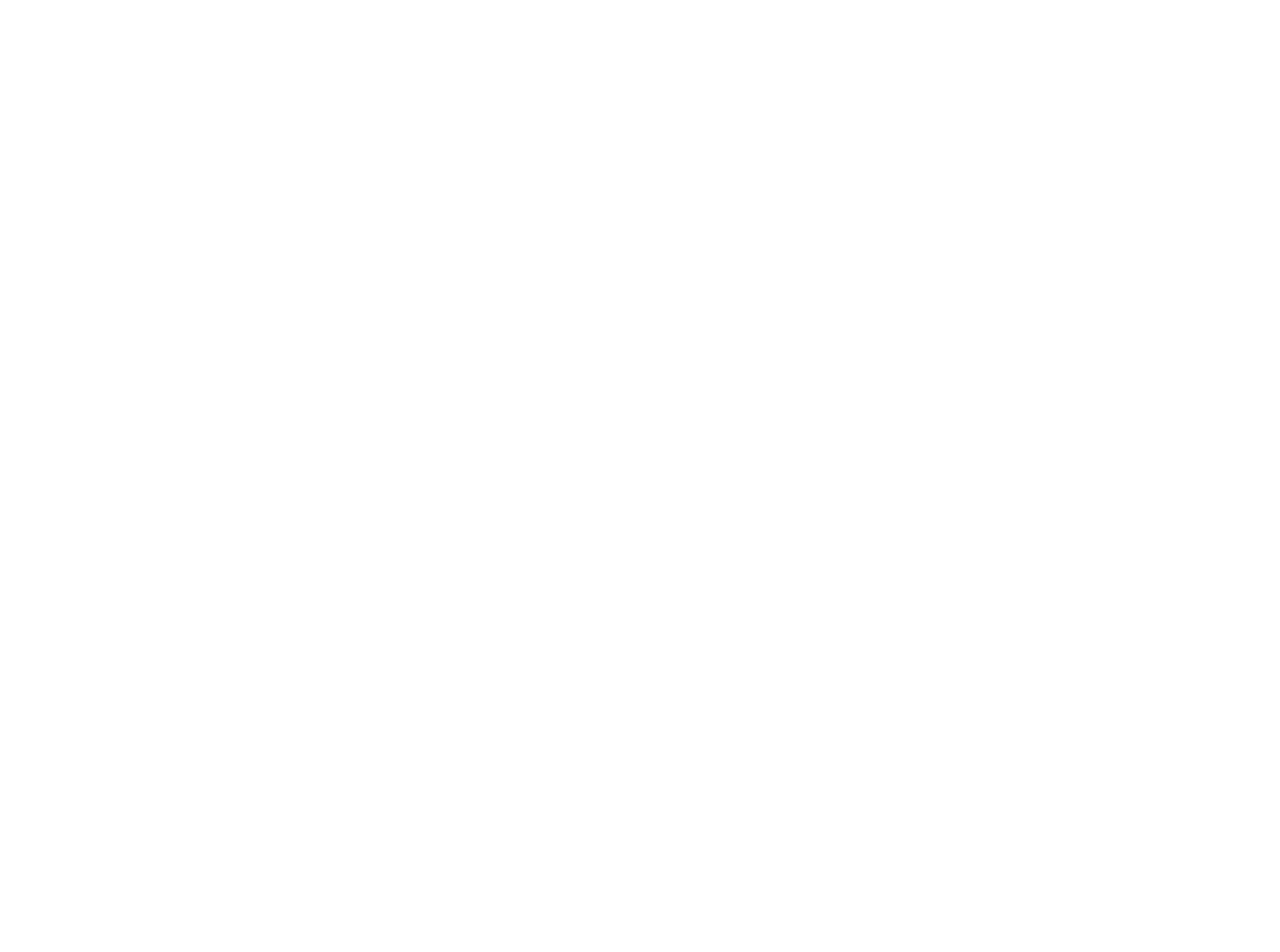
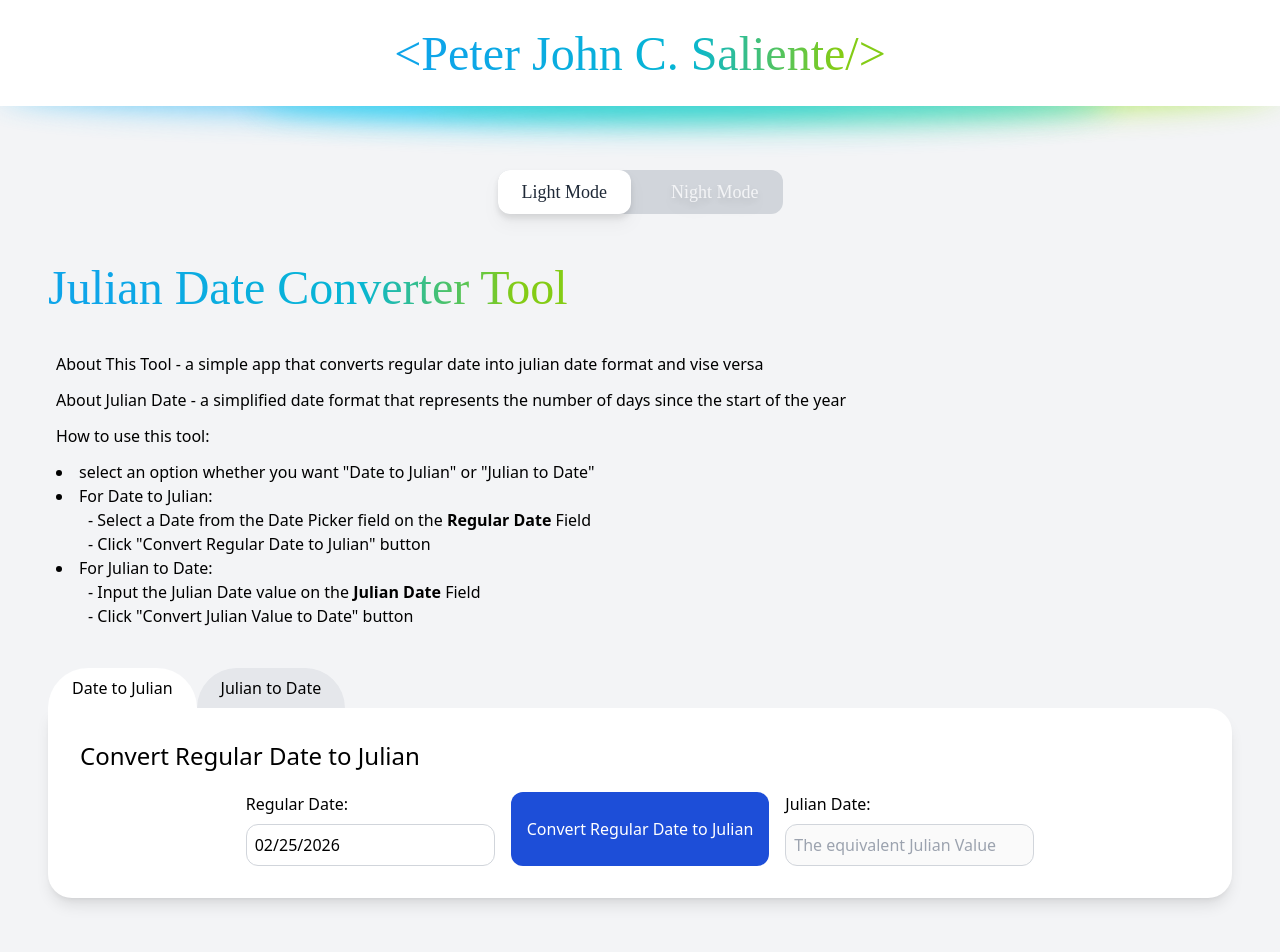
Before and after one commit to psaliente/psaliente.github.io, a React (Vite) app: page /tools/julian-convert in a window 1280 px wide. Before the commit this address had no page. Shown: the top 952 px of the page. Before the commit the page ends 800 px from the top, so only its background shows below. Built offline with nearby package versions, Linux system fonts and the light colour scheme; a web font is replaced by a local one.

Commit message:
NONE #Comment - updated julian date converter tool

```diff
--- a/package.json
+++ b/package.json
@@ -36,6 +36,7 @@
     "autoprefixer": "^10.4.20",
     "postcss": "^8.4.48",
     "react": "19.0.0",
+    "react-datepicker": "^8.3.0",
     "react-dom": "19.0.0",
     "react-router-dom": "^6.8.1",
     "tailwindcss": "^3.4.14",
--- /dev/null
+++ b/src/components/inputs/formDatePicker.component.tsx
@@ -0,0 +1,20 @@
+import DatePicker, { DatePickerProps } from 'react-datepicker';
+import 'react-datepicker/dist/react-datepicker.min.css';
+
+type FormDatePickerPropsType = {
+  label: string;
+} & DatePickerProps;
+
+export default function FormDatePicker(props: FormDatePickerPropsType) {
+  const { label, name } = props;
+  const defaultClassName = 'dark:bg-gray-900 dark:text-gray-50 border border-gray-300 rounded-xl p-2';
+
+  return (
+    <div className="flex flex-col gap-2">
+      <label className="dark:text-white" htmlFor={name}>
+        {label}
+      </label>
+      <DatePicker className={props.className ?? defaultClassName} {...props} />
+    </div>
+  );
+}
--- /dev/null
+++ b/src/components/inputs/formTextInput.component.tsx
@@ -0,0 +1,18 @@
+import TextInput from './textInput.component';
+
+type FormTextInputPropsType = {
+  label: string;
+} & React.InputHTMLAttributes<HTMLInputElement>;
+
+export default function FormTextInput(props: FormTextInputPropsType) {
+  const { label, name } = props;
+
+  return (
+    <div className="flex flex-col gap-2">
+      <label className="dark:text-white" htmlFor={name}>
+        {label}
+      </label>
+      <TextInput {...props} />
+    </div>
+  );
+}
--- a/src/components/inputs/index.ts
+++ b/src/components/inputs/index.ts
@@ -1,4 +1,7 @@
 import TextArea from './textArea.component';
+import TextInput from './textInput.component';
 import FormTextArea from './formTextArea.component';
+import FormDatePicker from './formDatePicker.component';
+import FormTextInput from './formTextInput.component';
 
-export { TextArea, FormTextArea };
+export { TextArea, TextInput, FormTextArea, FormDatePicker, FormTextInput };
--- /dev/null
+++ b/src/components/inputs/textInput.component.tsx
@@ -0,0 +1,5 @@
+export default function TextInput(props: React.InputHTMLAttributes<HTMLInputElement>) {
+  const defaultClassName = 'dark:bg-gray-900 dark:text-gray-50 border border-gray-300 rounded-xl p-2';
+
+  return <input type="text" className={props.className ?? defaultClassName} {...props} />;
+}
--- a/src/components/pages/toolspage/julianconverterpage/julianConverterPage.component.tsx
+++ b/src/components/pages/toolspage/julianconverterpage/julianConverterPage.component.tsx
@@ -1,7 +1,127 @@
+import { Button, NightModeToggle } from '../../../buttons';
+import { Card, Section } from '../../../containers';
+import FooterComponent from '../../../footer.component';
+import HeaderComponent from '../../../header.component';
+import { FormDatePicker, FormTextInput } from '../../../inputs';
+import useJulianConverterPage from './useJulianConverterPage';
+
 export default function JulianConverterPage() {
+  const {
+    convertType,
+    julianDateValue,
+    regularDateValue,
+    setConvertType,
+    setJulianDateValue,
+    setRegularDateValue,
+    computeJulianDateValue,
+    computeRegularDateValue
+  } = useJulianConverterPage();
+
   return (
-    <div>
-      <h1>This will become the page for converting Julian Date to Calendar Date and vice versa</h1>
+    <div className="bg-gray-100 dark:bg-gray-900 dark:text-gray-50 flex flex-col">
+      <HeaderComponent ShowDescription={false} EnableLink={true} />
+      <NightModeToggle />
+      <Section className="flex flex-col gap-4 p-10">
+        <Section.Title>
+          <Section.Title.Gradient>Julian Date Converter Tool</Section.Title.Gradient>
+        </Section.Title>
+        <Section.Content className="flex flex-col gap-3 p-4">
+          <p>About This Tool - a simple app that converts regular date into julian date format and vise versa</p>
+          <p>
+            About Julian Date - a simplified date format that represents the number of days since the start of the year
+          </p>
+          <p>How to use this tool:</p>
+          <ul className="list-inside list-disc">
+            <li>select an option whether you want &quot;Date to Julian&quot; or &quot;Julian to Date&quot;</li>
+            <li>
+              For Date to Julian:
+              <ul className="list-inside pl-8">
+                <li>
+                  - Select a Date from the Date Picker field on the <b>Regular Date</b> Field
+                </li>
+                <li>- Click &quot;Convert Regular Date to Julian&quot; button</li>
+              </ul>
+            </li>
+            <li>
+              For Julian to Date:
+              <ul className="list-inside pl-8">
+                <li>
+                  - Input the Julian Date value on the <b>Julian Date</b> Field
+                </li>
+                <li>- Click &quot;Convert Julian Value to Date&quot; button</li>
+              </ul>
+            </li>
+          </ul>
+        </Section.Content>
+        <Section.Content className="p-2">
+          <button
+            className={
+              'rounded-t-full py-2 px-6 ' +
+              (convertType == 'julian' ? 'bg-white dark:bg-gray-700' : 'bg-gray-200 dark:bg-black ')
+            }
+            onClick={() => setConvertType('julian')}
+          >
+            Date to Julian
+          </button>
+          <button
+            className={
+              'rounded-t-full py-2 px-6 ' +
+              (convertType == 'regular' ? 'bg-white dark:bg-gray-700' : 'bg-gray-200 dark:bg-black ')
+            }
+            onClick={() => setConvertType('regular')}
+          >
+            Julian to Date
+          </button>
+
+          {convertType == 'julian' && (
+            <Card className="flex flex-col gap-5 p-8 rounded-tl-none bg-white dark:bg-gray-700">
+              <span className="text-2xl">Convert Regular Date to Julian</span>
+
+              <div className="flex flex-row justify-center flex-wrap gap-4">
+                <FormDatePicker
+                  label="Regular Date:"
+                  name="dtRegularDate"
+                  selected={regularDateValue}
+                  onChange={(date) => setRegularDateValue(date!)}
+                />
+                <Button onClick={computeJulianDateValue}>Convert Regular Date to Julian</Button>
+                <FormTextInput
+                  label="Julian Date:"
+                  name="txtConvertedJulian"
+                  value={julianDateValue}
+                  disabled
+                  placeholder="The equivalent Julian Value"
+                />
+              </div>
+            </Card>
+          )}
+
+          {convertType == 'regular' && (
+            <Card className="flex flex-col gap-5 p-8 rounded-tl-none bg-white dark:bg-gray-700">
+              <span className="text-2xl">Convert Julian to Regular Date</span>
+
+              <div className="flex flex-row justify-center flex-wrap gap-4">
+                <FormTextInput
+                  label="Julian Date:"
+                  name="txtJulianDate"
+                  placeholder="Enter Julian Value Here"
+                  defaultValue={julianDateValue}
+                  onChange={(evt) => setJulianDateValue(evt.target.value)}
+                />
+                <Button onClick={computeRegularDateValue}>Convert Julian Value to Date</Button>
+                <FormTextInput
+                  label="Regular Date:"
+                  name="txtConvertedRegularDate"
+                  value={!!julianDateValue === true ? regularDateValue.toDateString() : ''}
+                  disabled
+                  placeholder="The equivalent Regular Date"
+                />
+              </div>
+            </Card>
+          )}
+        </Section.Content>
+      </Section>
+      <FooterComponent />
     </div>
   );
 }
--- /dev/null
+++ b/src/components/pages/toolspage/julianconverterpage/useJulianConverterPage.ts
@@ -0,0 +1,49 @@
+import { useState } from 'react';
+
+export default function useJulianConverterPage() {
+  const [convertType, setConvertType] = useState<'julian' | 'regular'>('julian');
+  const [julianDateValue, setJulianDateValue] = useState('');
+  const [regularDateValue, setRegularDateValue] = useState(new Date());
+
+  const computeJulianDateValue = () => {
+    const year = regularDateValue.getFullYear();
+    let runningJDate = year * 1000 + regularDateValue.getDate();
+
+    for (let month = 0; month < regularDateValue.getMonth(); month++) {
+      const monthDays = new Date(year, month + 1, 0).getDate();
+      runningJDate += monthDays;
+    }
+
+    setJulianDateValue(`${runningJDate}`);
+  };
+
+  const computeRegularDateValue = () => {
+    const intJDate = parseInt(julianDateValue);
+    console.log(`PETE! intJDate: ${intJDate}`);
+    const year = Math.round(intJDate / 1000);
+    console.log(`PETE! year: ${year}`);
+    let runningJDate = intJDate % 1000;
+    console.log(`PETE! runningJDate: ${runningJDate}`);
+    let month = 0;
+    let monthDays = 0;
+
+    while (runningJDate > monthDays) {
+      monthDays = new Date(year, month + 1, 0).getDate();
+      runningJDate -= monthDays;
+      month++;
+    }
+
+    setRegularDateValue(new Date(year, month, runningJDate));
+  };
+
+  return {
+    convertType,
+    julianDateValue,
+    regularDateValue,
+    setConvertType,
+    setJulianDateValue,
+    setRegularDateValue,
+    computeJulianDateValue,
+    computeRegularDateValue
+  };
+}
--- a/src/components/router.component.tsx
+++ b/src/components/router.component.tsx
@@ -1,7 +1,7 @@
 import { BrowserRouter, Routes, Route } from 'react-router-dom';
 import { PortfolioPage } from './pages/portfoliopage';
 import { ProjectItemPage } from './pages/projectitempage';
-import { DecodePage, DecryptPage, EncodePage, EncryptPage } from './pages/toolspage';
+import { DecodePage, DecryptPage, EncodePage, EncryptPage, JulianConverterPage } from './pages/toolspage';
 
 const RouterComponent = () => (
   <BrowserRouter>
@@ -12,6 +12,7 @@
       <Route path="/tools/encrypt" element={<EncryptPage />}></Route>
       <Route path="/tools/decode" element={<DecodePage />}></Route>
       <Route path="/tools/encode" element={<EncodePage />}></Route>
+      <Route path="/tools/julian-convert" element={<JulianConverterPage />}></Route>
     </Routes>
   </BrowserRouter>
 );
```
Also changed, not shown: 1 other file (tests, documents, lock files or other folders).
